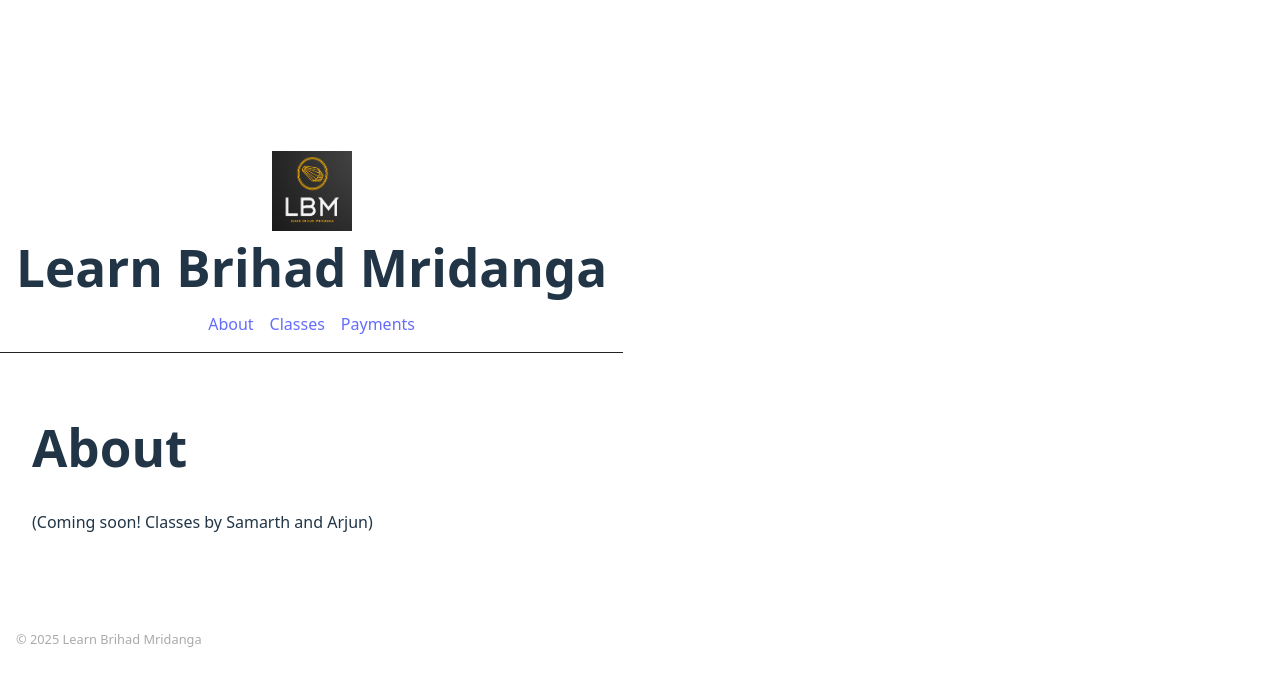
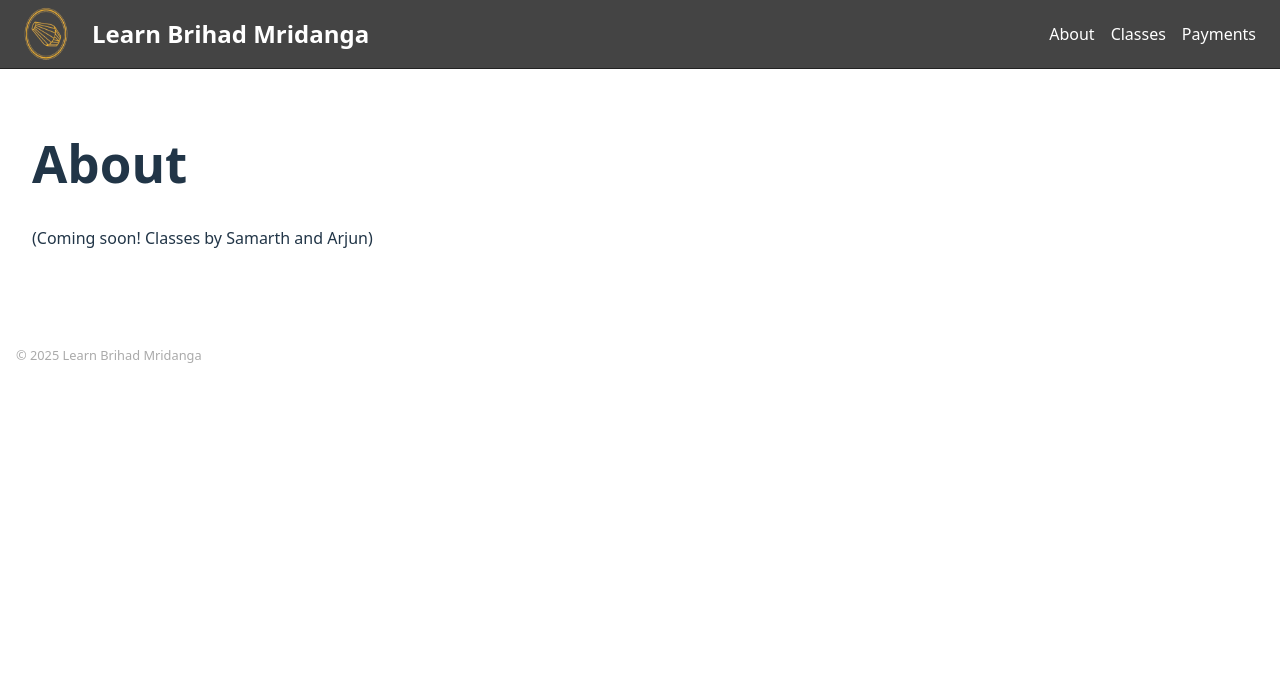
Before and after one commit to SkyFlare108/learn-brihad-mridanga, a React (Vite) app: page / in a window 1280 px wide. Shown: the top 686 px of the page. Built offline with nearby package versions, Linux system fonts and the light colour scheme.

Commit message:
updated website with better ui

```diff
--- a/src/App.tsx
+++ b/src/App.tsx
@@ -5,42 +5,45 @@ export default function App() {
     <div>
     <header
       style={{
-        padding: "1rem",
+        display: "flex",
+        justifyContent: "space-between",
+        alignItems: "center",
+        padding: "0.25rem 1rem",
         borderBottom: "1px solid #222",
-        textAlign: "center",
+        backgroundColor: "#444444",
       }}
     >
       {/* Logo + Title */}
-      <div style={{ display: "flex", flexDirection: "column", alignItems: "center" }}>
+      <div style={{ display: "flex", alignItems: "center" }}>
         <img
-          src="/lbm-logo.png"
+          src="/new-lbm-logo.png"
           alt="LBM Logo"
-          style={{ height: "80px", width: "80px", marginBottom: "0.5rem" }}
+          style={{ height: "60px", width: "60px", marginRight: "1rem" }}
         />
-        <h1 style={{ margin: 0 }}>Learn Brihad Mridanga</h1>
+        <h1 style={{ margin: 0, color: "white", fontSize: "1.5rem" }}>Learn Brihad Mridanga</h1>
       </div>
 
-      {/* Nav buttons under the title */}
-      <nav style={{ marginTop: "1rem" }}>
+      {/* Nav buttons */}
+      <nav>
         <NavLink
           to="/"
           end
           className={({ isActive }) => (isActive ? "active" : "")}
-          style={{ margin: "0 0.5rem" }}
+          style={{ margin: "0 0.5rem", color: "white" }}
         >
           About
         </NavLink>
         <NavLink
           to="/classes"
           className={({ isActive }) => (isActive ? "active" : "")}
-          style={{ margin: "0 0.5rem" }}
+          style={{ margin: "0 0.5rem", color: "white" }}
         >
           Classes
         </NavLink>
         <NavLink
           to="/payments"
           className={({ isActive }) => (isActive ? "active" : "")}
-          style={{ margin: "0 0.5rem" }}
+          style={{ margin: "0 0.5rem", color: "white" }}
         >
           Payments
         </NavLink>
--- a/src/index.css
+++ b/src/index.css
@@ -24,8 +24,6 @@ a:hover {
 
 body {
   margin: 0;
-  display: flex;
-  place-items: center;
   min-width: 320px;
   min-height: 100vh;
 }
```
Also changed, not shown: public/new-lbm-logo.png (added).
